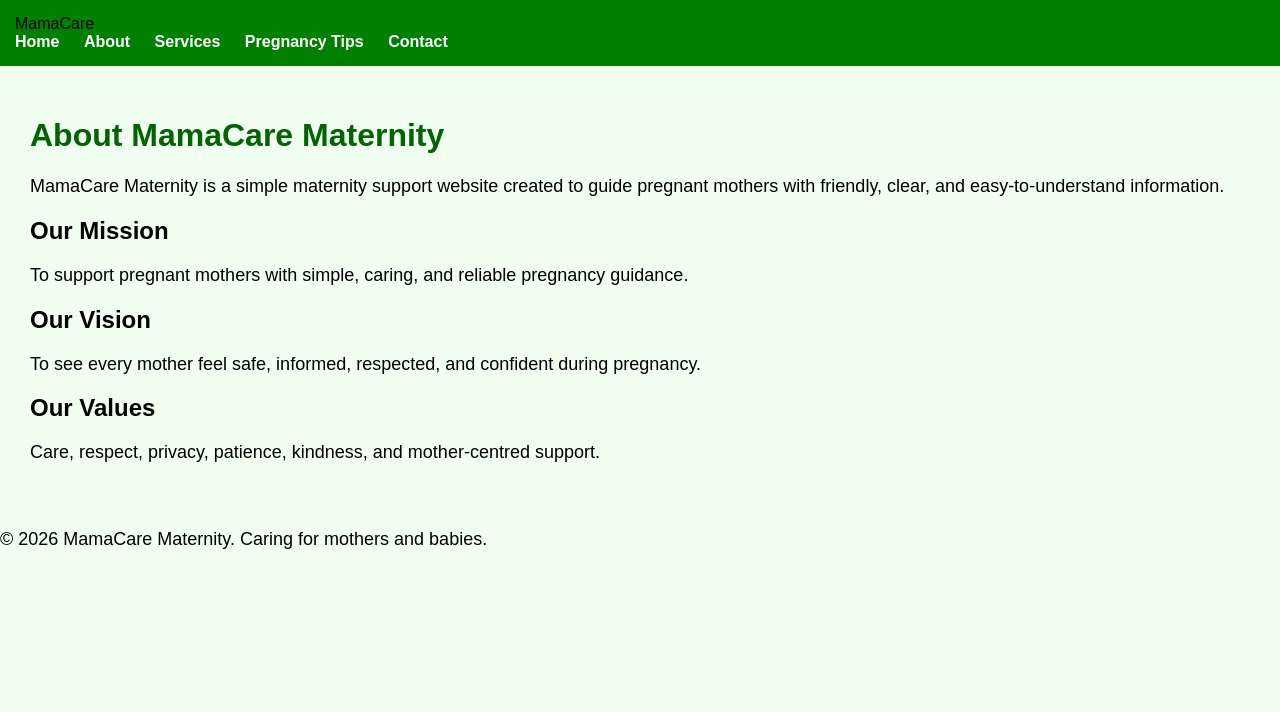
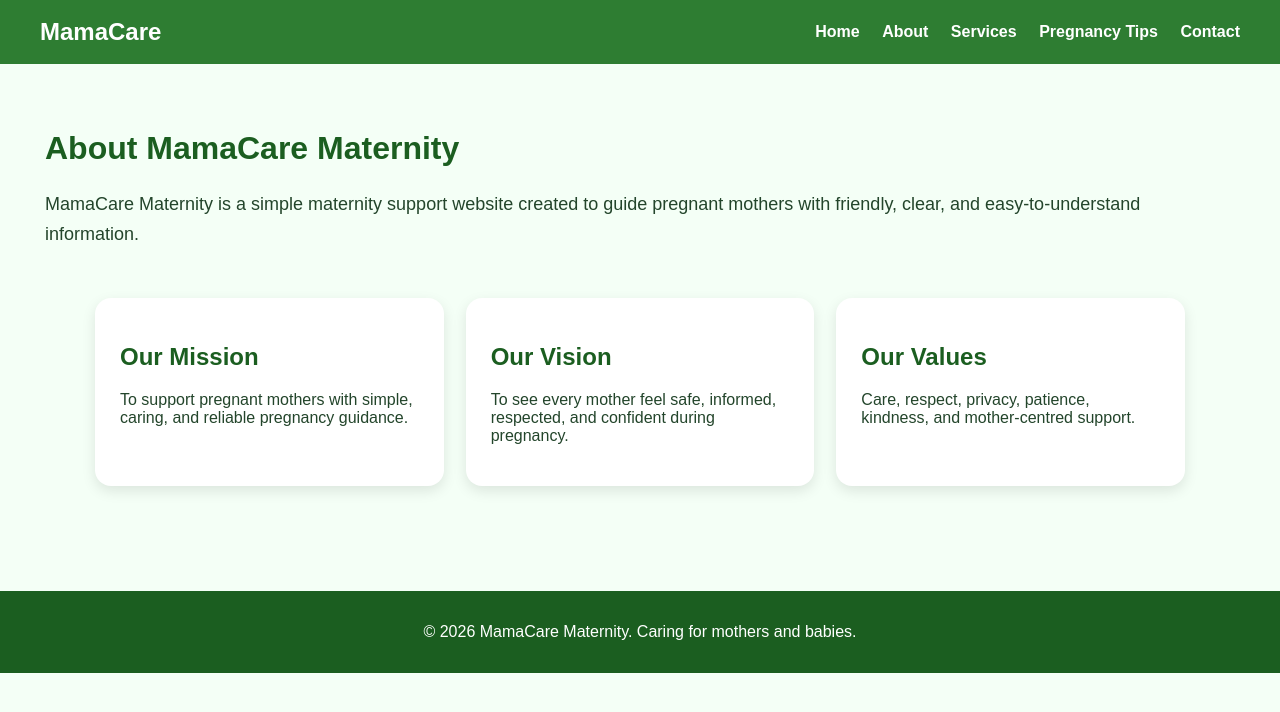
Before and after one commit to maryjane03droid/django_practice, a Django app: page /about/ in a window 1280 px wide. Shown: the top 712 px of the page. Run offline with Django 5.2, Linux system fonts and the light colour scheme.

Commit message:
and style ...css

```diff
--- a/pages/static/pages/style.css
+++ b/pages/static/pages/style.css
@@ -1,34 +1,119 @@
-body{
-    background-color: #f0fff0;
-    font-family: Arial;
+body {
     margin: 0;
-    padding: 0;
+    font-family: Arial, sans-serif;
+    background-color: #f4fff6;
+    color: #23452b;
 }
 
-nav{
-    background-color: green;
-    padding: 15px;
+.navbar {
+    background-color: #2e7d32;
+    padding: 18px 40px;
+    display: flex;
+    justify-content: space-between;
+    align-items: center;
 }
 
-nav a{
+.logo {
+    color: white;
+    font-size: 24px;
+    font-weight: bold;
+}
+
+.nav-links a {
     color: white;
     text-decoration: none;
-    margin-right: 20px;
+    margin-left: 18px;
     font-weight: bold;
 }
-img{
-    border-radius: 10px;
-    margin-top: 20px;
+
+.nav-links a:hover {
+    text-decoration: underline;
 }
 
-.container{
-    padding: 30px;
+.hero {
+    display: flex;
+    gap: 35px;
+    align-items: center;
+    padding: 50px;
 }
 
-h1{
-    color: darkgreen;
+.hero-text {
+    flex: 1;
 }
 
-p{
+.hero-text h1 {
+    font-size: 44px;
+    color: #1b5e20;
+}
+
+.hero-text p,
+.intro {
     font-size: 18px;
+    line-height: 1.7;
 }
+
+.hero-image {
+    flex: 1;
+    text-align: center;
+}
+
+.hero-image img {
+    width: 100%;
+    max-width: 460px;
+    border-radius: 20px;
+    box-shadow: 0 6px 16px rgba(0,0,0,0.15);
+}
+
+.btn {
+    display: inline-block;
+    background-color: #2e7d32;
+    color: white;
+    padding: 12px 22px;
+    border-radius: 8px;
+    text-decoration: none;
+    margin-top: 15px;
+}
+
+.container {
+    padding: 45px;
+}
+
+.two-sections,
+.cards {
+    display: flex;
+    gap: 22px;
+    padding: 30px 50px;
+    flex-wrap: wrap;
+}
+
+.section-box,
+.card,
+.contact-box {
+    background-color: white;
+    padding: 25px;
+    border-radius: 16px;
+    box-shadow: 0 5px 14px rgba(0,0,0,0.1);
+    flex: 1;
+    min-width: 220px;
+}
+
+h1, h2 {
+    color: #1b5e20;
+}
+
+.tips-list {
+    background-color: white;
+    padding: 30px 45px;
+    border-radius: 16px;
+    font-size: 18px;
+    line-height: 2;
+    box-shadow: 0 5px 14px rgba(0,0,0,0.1);
+}
+
+footer {
+    background-color: #1b5e20;
+    color: white;
+    text-align: center;
+    padding: 16px;
+    margin-top: 30px;
+}
```
Also changed, not shown: pages/templates/pages/contact.html (+16 -15 lines).
